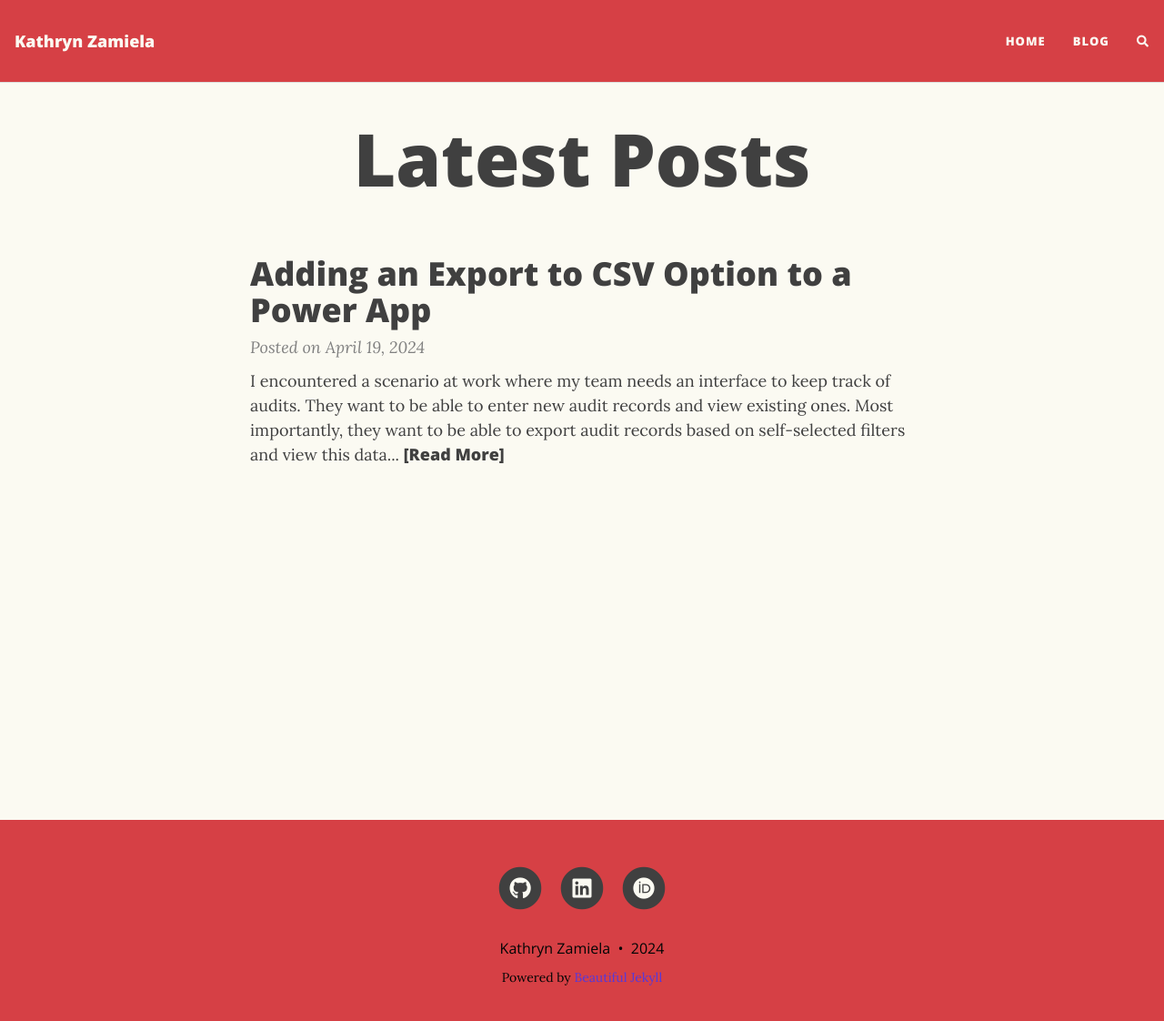
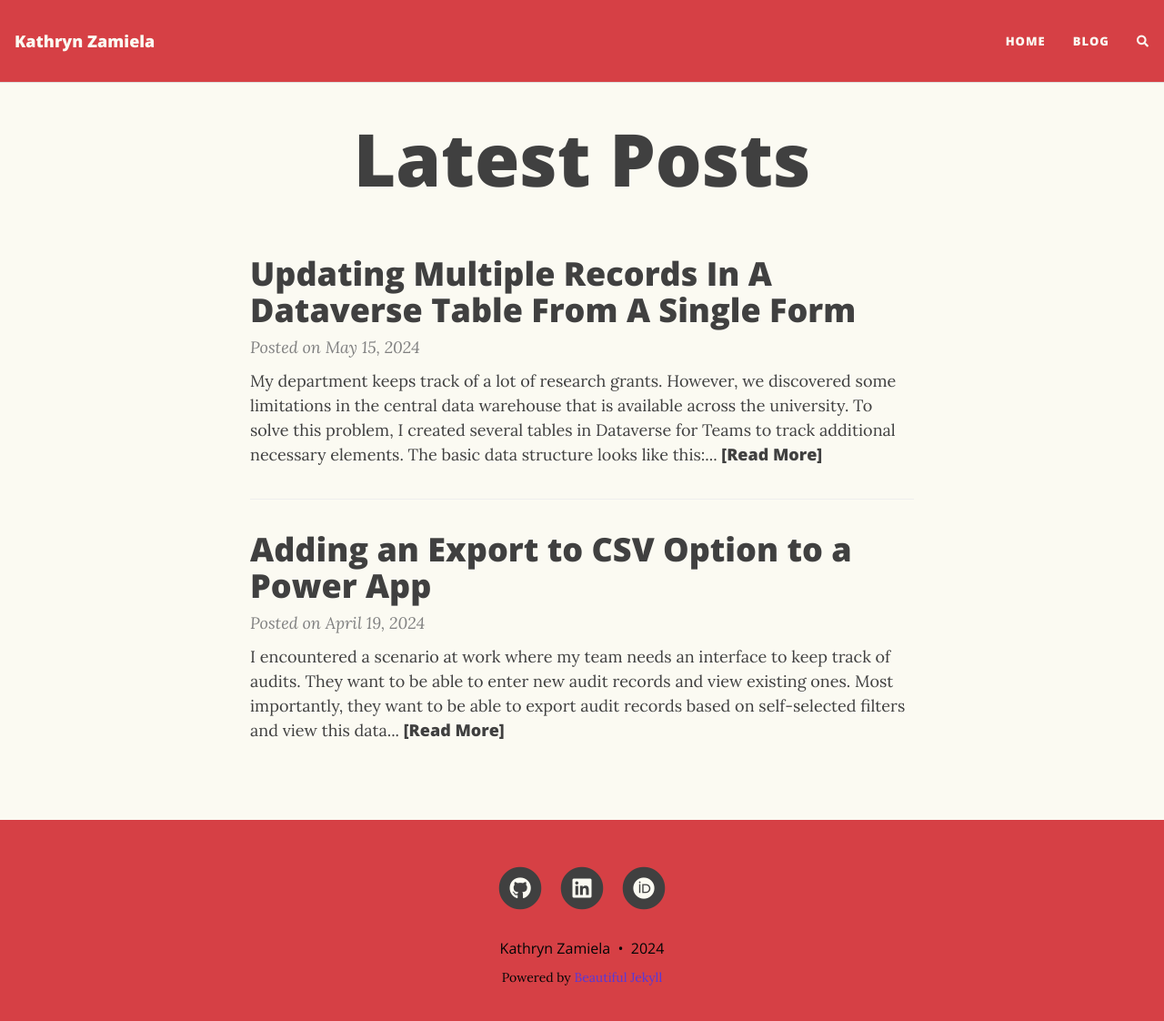
Before and after one commit to krzamiela/krzamiela.github.io, a Jekyll site: the page built from blog.md, in a window 1280 px wide and 1135 px high. Shown: the top 1122 px of the window at 91% size. Built offline with Jekyll 4.4.1, drawn with Linux system fonts in a browser that asks for light colours; nearby versions of some CDN libraries; comment, search, counter and statistics services are not loaded; some of the changed lines change nothing that is shown.

Commit message:
Added blog post

````diff
--- a/_config.yml
+++ b/_config.yml
@@ -296,6 +296,7 @@ exclude:
 plugins:
   - jekyll-paginate
   - jekyll-sitemap
+  - jemoji
 
 # Beautiful Jekyll / Dean Attali
 # 2fc73a3a967e97599c9763d05e564189
--- /dev/null
+++ b/_posts/2024-05-15-updating-multiple-records-in-a-dataverse-table-from-a-single-form.md
@@ -0,0 +1,105 @@
+---
+layout: post
+title: Updating Multiple Records In A Dataverse Table From A Single Form
+---
+My department keeps track of a lot of research grants.  However, we discovered some limitations in the central data warehouse that is available across the university.  To solve this problem, I created several tables in Dataverse for Teams to track additional necessary elements.  The basic data structure looks like this:
+
+| Table: Award                                       | Table: User                                        |
+| -------------------------------------------------- | -------------------------------------------------- |
+| :key: Award ID (Primary Key)                       | :key: User ID (Primary Key)                        |
+| Contract                                           | User Name                                          |
+| :link: Grant Assignee (LookUp: User.'User ID')     | :link: Assistant Director (LookUp: User.'User ID') |
+| :link: Assistant Assignee (LookUp: User.'User ID') | User Title (Choices)                               |
+| :link: Assistant Director (LookUp: User.'User ID') |                                                    |
+
+One common issue that the research grant team encounters is how to reassign grants when a staff member leaves or gets promoted.  There can be a large number of grants assigned to one staff member, so editing them individually is tedious.
+
+I designed a solution in Power Apps that allows the user to edit the Grant Assignee, Assistant Assignee, and Assistant Director all at once.
+
+## Solution Steps
+
+1. [Create a new Power App from within Teams](#create-app)
+2. [Create a gallery from the User table](#create-user-gallery)
+3. [Create a gallery from the Award table](#create-award-gallery)
+4. [Create an Edit Form from the Award table](#create-form)
+5. [Create a Submit button](#create-button)
+
+### <a name="create-app"></a>Create a new Power App from within Teams
+
+In Teams, navigate to Power Apps.  You may have to search for it if you haven't used it before.
+
+![Power Apps in Teams](/assets/img/2025-05-15-powerapps.png)
+
+### <a name="create-user-gallery"></a>Create a gallery from the User table
+
+Create a new gallery called ``` UserGallery ``` and set the data source to the User table.  Set the *Items* property to:
+
+```
+Sort(Filter(User,'User Title'=1))
+```
+
+**Note**: When I created the User table, I set the "User Title" choices to correspond to numbers.  "1" corresponds to the Grant Assignee.  This is the primary relationship that we need to update when a staff member leaves.
+
+### <a name="create-award-gallery"></a>Create a gallery from the Award table
+
+Create a new gallery called ``` AwardGallery ``` next to the first one and set the data source to the Award table.  Set the *Items* property to:
+
+```
+Filter(Award, 'Grant Assignee'.UserID=UserGallery.Selected.GCFA_User)
+```
+
+This will show all of the awards with the "Grant Assignee" equal to the current selected user.
+
+Set the *OnSelect* property to:
+
+```
+If(AwardGallery.Selected.Contract in AwardCollection.Award,
+Remove(AwardCollection, {Award: AwardGallery.Selected.Contract}),
+Collect(AwardCollection, {Award: AwardGallery.Selected.Contract}))
+```
+
+Let's break this down step by step.  We want to create a collection of awards that we can update at once.  To do this in Power Apps, we use:
+
+```
+Collect(<CollectionName>, {<NewFieldName>: AwardGallery.Selected.Value})
+```
+
+We want the user to remove an award if they accidentally click on the wrong one when selecting awards.  To do this, we check whether the award that they just clicked on already exists in the collection.  If it does, we call ``` Remove() ```.  Otherwise, we add it to the collection with ``` Collect() ```.
+
+### <a name="create-form"></a>Create an Edit Form from the Award table
+Create an Edit Form and set the data source to the Award table.  Go through the fields and remove everything except "Grant Assignee", "Assistant Assignee", and "Assistant Director".
+
+Do not set the *Item* property yet; we need to create a data structure to hold our selected award data first.
+
+**Note**: We will not actually be submitting this form -- do not use the ``` SubmitForm() ``` function if you are modifying this code!
+
+### <a name="create-button"></a>Create a Submit button
+
+Create a submit button and set the *OnSelect* property to the following:
+
+```
+If(Not(IsBlank(DataCardAssistantAssignee.Selected)), ForAll(AwardCollection,
+    Patch(
+        Award,
+        LookUp(Award, Contract=Award),
+        {
+            'Grant Assignee': DataCardGrantAssignee.Selected,
+            'Assistant Director': DataCardAssistantDirector.Selected,
+            'Assistant Assignee': DataCardAssistantAssignee.Selected
+        }
+    )
+), ForAll(AwardCollection,
+    Patch(
+        Award,
+        LookUp(Award, Contract=Award),
+        {
+            'Grant Assignee': DataCardGrantAssignee.Selected,
+            'Assistant Director': DataCardAssistantDirector.Selected
+        }
+    )
+));
+```
+
+In my implementation of the Award table, "Assistant Assignee" is an optional field.  We don't want to update it if the user hasn't selected anything.  The ``` If ``` statement checks whether the "Assistant Assignee" field has been filled out and calls the appropriate ``` Patch() ``` function depending on the situation.
+
+How do we know that this code updates every selected award?  Because we used ``` ForAll() ```.  This will iterate through every item in the collection that we created in Step 3, calling ``` Patch() ``` for each one.  The data should refresh fairly instantly, and the user will see the awards under the new "Grant Assignee" in the ``` UserGallery ```.
````
Also changed, not shown: Gemfile.lock, assets/img/2025-05-15-powerapps.png (added), beautiful-jekyll-theme.gemspec.
